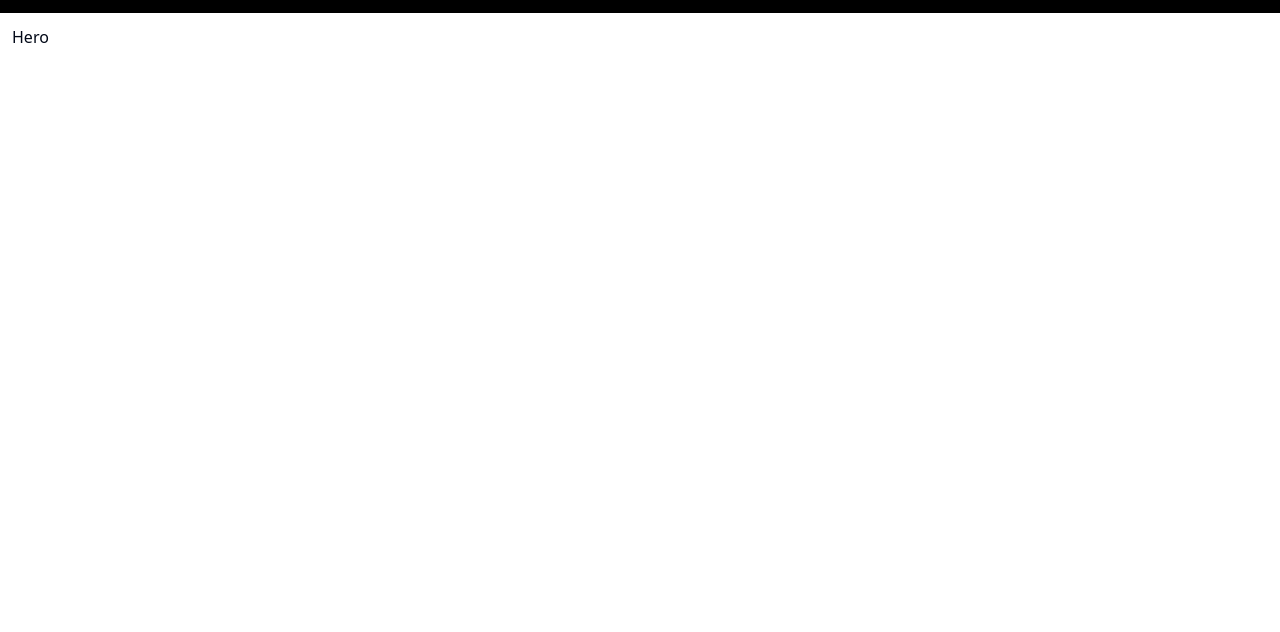
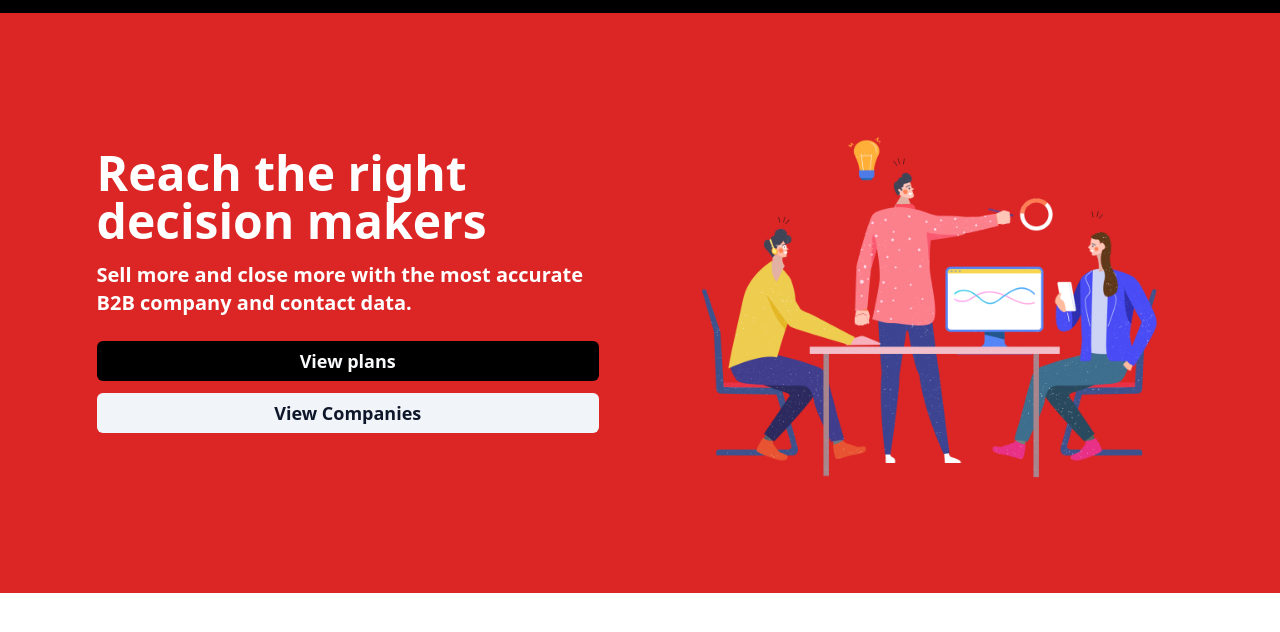
Before and after one commit to vandaminator/trustlink-solutions, an Astro site: page / in a window 1280 px wide. Shown: the part 116-748 px from the top of the page. Built offline with nearby package versions, Linux system fonts and the light colour scheme; Astro itself is replaced by a stand-in of ours.

Commit message:
added Hero section

```diff
--- a/src/layouts/Layout.astro
+++ b/src/layouts/Layout.astro
@@ -17,7 +17,7 @@ interface Props {
   </head>
   <body>
     <Navbar client:load />
-    <main class="p-3">
+    <main>
       <slot />
     </main>
     <footer></footer>
--- a/src/pages/index.astro
+++ b/src/pages/index.astro
@@ -1,9 +1,32 @@
 ---
+import { Button } from "@/components/ui/button";
 import Layout from "@/layouts/Layout.astro";
+import { Image } from "astro:assets";
+import heroImage from "public/hero.png"
 ---
 
 <Layout>
-  <div>
-    <h1>Hero</h1>
-  </div>
+  <!-- Hero -->
+  <section class="w-full bg-red-600 text-white px-3 py-16 md:py-10 md:flex md:justify-evenly md:items-center">
+    <div class="md:w-2/5">
+      <h1 class="mx-auto text-4xl text-center font-bold md:text-left md:text-5xl">
+        Reach the right decision makers
+      </h1>
+      <p class="mx-auto text-center font-semibold text-lg my-4 md:text-left md:text-xl">
+        Sell more and close more with the most accurate B2B company and contact
+        data.
+      </p>
+      <div class="my-6">
+        <Button className="w-full bg-black mb-3" client:load>
+          <a href="/plans" class="font-semibold text-lg">View plans</a>
+        </Button>
+        <Button className="w-full" variant={"secondary"} client:load>
+          <a href="/companies" class="font-semibold text-lg">View Companies</a>
+        </Button>
+      </div>
+    </div>
+    <Image class={"max-md:hidden w-[500px]"} src="/hero.png" alt={"dcd"} id="heroimage" width={heroImage.width} height={heroImage.height} loading={"eager"}/>
+  </section>
+
+  <!-- Logos -->
 </Layout>
```
Also changed, not shown: components.json, public/hero.png (added).
